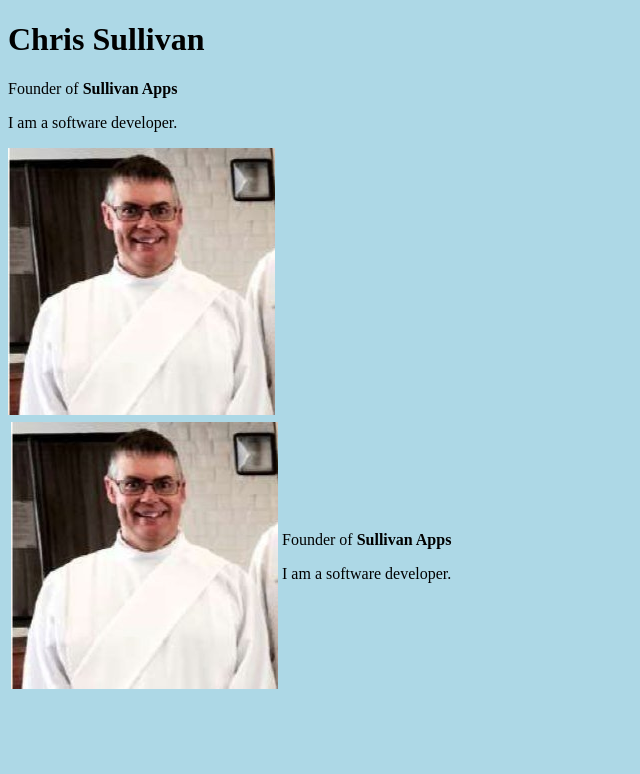
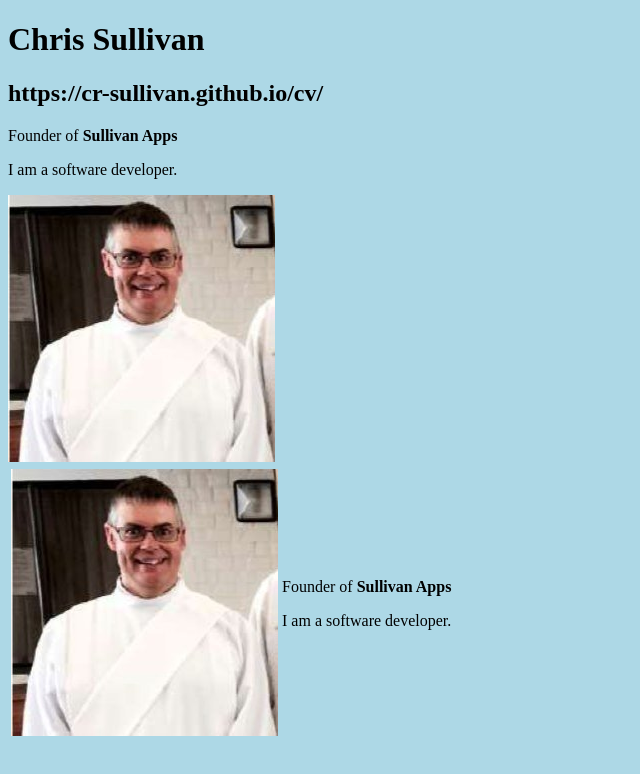
Before and after one commit to cr-sullivan/cv, a plain HTML site: page index.html in a window 1280 px wide. Shown: the whole page, without its empty margins (0-640 px from the left). Drawn offline with Linux system fonts and the light colour scheme.

Commit message:
Add GitHub website address

```diff
--- a/index.html
+++ b/index.html
@@ -14,6 +14,7 @@ body {
 
 <body>
   <h1>Chris Sullivan</h1>
+  <h2>https://cr-sullivan.github.io/cv/</h2>
   <p>
     Founder of <strong>Sullivan Apps</strong>
   </p>
```
